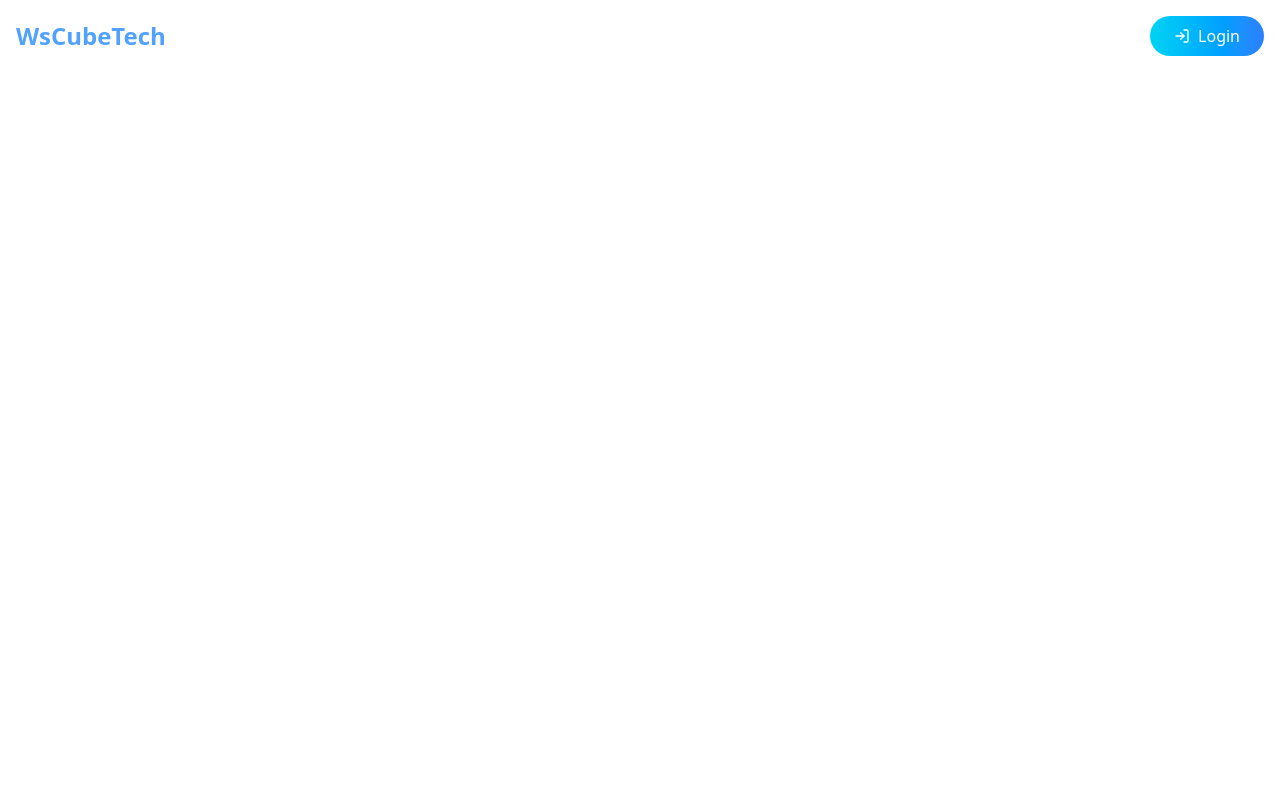
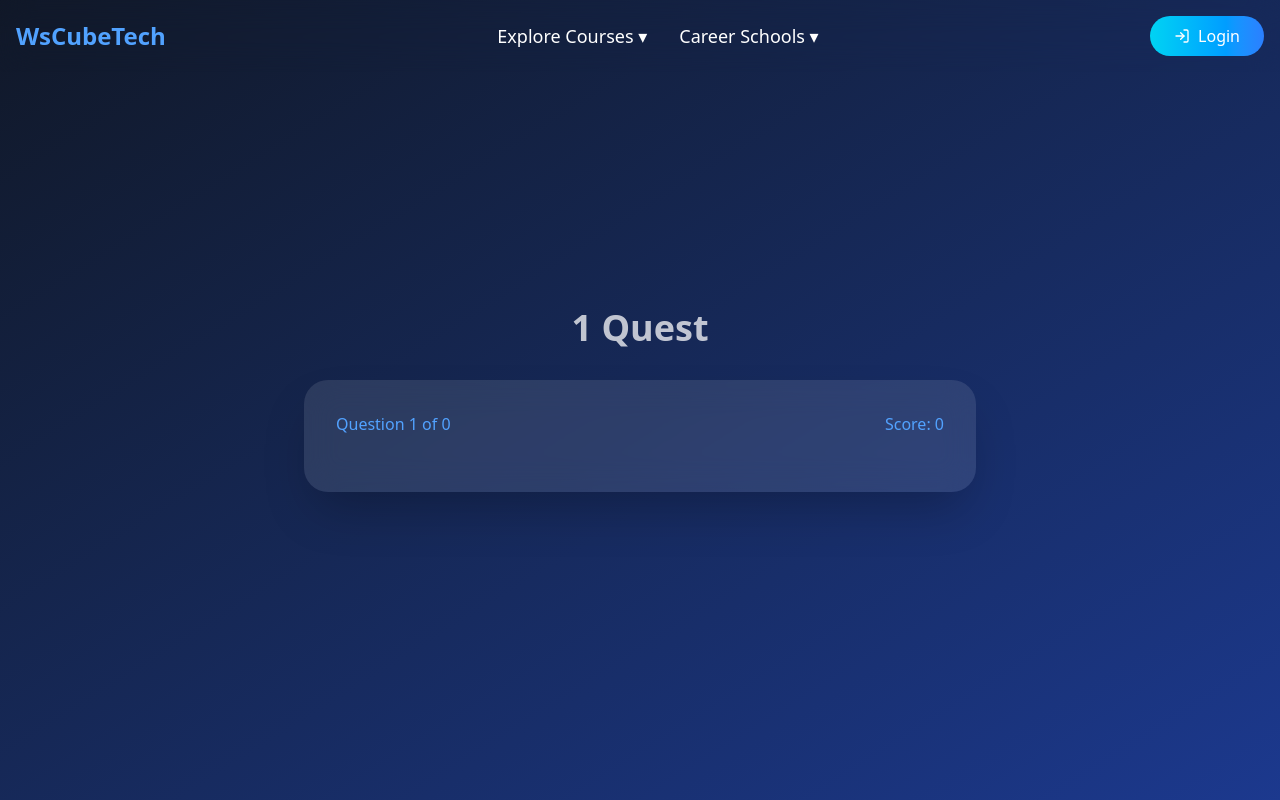
Before and after one commit to Rrahullkumar/Tryst-IITd-Hackathon, a React (Vite) app in the folder wsCube/: page /quest/1 in a window 1280 px wide. Built offline with nearby package versions, Linux system fonts and the light colour scheme.

Commit message:
quiz integration

```diff
--- a/wsCube/package.json
+++ b/wsCube/package.json
@@ -15,8 +15,10 @@
     "@monaco-editor/react": "^4.7.0",
     "@splinetool/react-spline": "^4.0.0",
     "@tailwindcss/vite": "^4.0.12",
+    "chart.js": "^4.4.8",
     "framer-motion": "^12.4.12",
     "react": "^19.0.0",
+    "react-chartjs-2": "^5.3.0",
     "react-confetti": "^6.4.0",
     "react-dom": "^19.0.0",
     "react-icons": "^5.5.0",
--- a/wsCube/src/App.jsx
+++ b/wsCube/src/App.jsx
@@ -15,7 +15,8 @@ import HtmlBasics from "./Pages/Activities/HtmlActivity";
 import Leaderboard from "./components/Leaderboard";
 import { MultiplayerProvider } from "./features/MultiplayerChallenge/multiplayerContext.jsx";
 import { PointsProvider } from "./features/GameSystem/PointsContext";
-
+import Quest from "./components/Quest";
+import Result from './components/Result';
 
 function App() {
   const [user, setUser] = useState(null);
@@ -99,6 +100,10 @@ function App() {
                   }
                 />
 
+                <Route path="/quest/:questType" element={<Quest />} />
+
+                <Route path="/result" element={<Result />} />
+
                 {/* Protected Route: Island Dashboard */}
                 <Route
                   path="/island/:islandId"
--- a/wsCube/src/components/IslandDashboard.jsx
+++ b/wsCube/src/components/IslandDashboard.jsx
@@ -3,7 +3,7 @@ import { useState, useEffect } from "react";
 import { motion } from "framer-motion";
 import Spline from "@splinetool/react-spline";
 import AIAssistant from "./AIAssistant";
-import { useParams } from "react-router-dom";
+import { useParams, useNavigate } from "react-router-dom";
 
 const ISLAND_SCENES = {
   "web-dev": "https://prod.spline.design/EQ2siQLXgHSmqmKq/scene.splinecode",
@@ -15,23 +15,23 @@ const ISLAND_SCENES = {
 
 const DEFAULT_QUESTS = {
   "web-dev": [
-    { title: "HTML Basics", description: "Learn the fundamentals of HTML." },
-    { title: "CSS Styling", description: "Master CSS for beautiful designs." },
+    { title: "HTML Basics", description: "Learn the fundamentals of HTML.", type: "html" },
+    { title: "CSS Styling", description: "Master CSS for beautiful designs.", type: "css" },
   ],
   "digital-marketing": [
-    { title: "SEO Basics", description: "Learn how to optimize for search engines." },
-    { title: "Social Media", description: "Master social media marketing." },
+    { title: "SEO Basics", description: "Learn how to optimize for search engines.", type: "seo" },
+    { title: "Social Media", description: "Master social media marketing.", type: "social-media" },
   ],
   // Add quests for other islands
 };
 
 const IslandDashboard = ({ user }) => {
   const { islandId } = useParams();
+  const navigate = useNavigate();
 
   // Ensure user.progress is defined
   const [progress, setProgress] = useState(user?.progress?.[islandId] || 0);
   const [difficulty, setDifficulty] = useState(user?.aiSettings?.difficulty || 1.0);
-  const [activeQuest, setActiveQuest] = useState(null);
 
   // Get quests for the current island or use default quests
   const QUESTS = DEFAULT_QUESTS[islandId] || [];
@@ -44,6 +44,10 @@ const IslandDashboard = ({ user }) => {
         ? difficulty * 0.8
         : difficulty;
     setDifficulty(Math.min(Math.max(newDifficulty, 0.5), 2.0));
+  };
+
+  const handleQuestClick = (quest) => {
+    navigate(`/quest/${quest.type}`, { state: { quest } });
   };
 
   return (
@@ -88,7 +92,7 @@ const IslandDashboard = ({ user }) => {
             key={index}
             whileHover={{ y: -10 }}
             className="bg-black/50 p-6 rounded-2xl backdrop-blur-md cursor-pointer"
-            onClick={() => setActiveQuest(quest)}
+            onClick={() => handleQuestClick(quest)}
           >
             <h3 className="text-xl font-bold mb-2">{quest.title}</h3>
             <p className="text-sm opacity-75">{quest.description}</p>
--- /dev/null
+++ b/wsCube/src/components/Quest.jsx
@@ -0,0 +1,175 @@
+// src/components/Quest.jsx
+import { useState } from "react";
+import { useNavigate, useParams } from "react-router-dom";
+
+const Quest = () => {
+  const { questType } = useParams();
+  const navigate = useNavigate();
+  const [currentQuestion, setCurrentQuestion] = useState(0);
+  const [score, setScore] = useState(0);
+
+  const quizzes = {
+    html: [
+      {
+        question: "What does HTML stand for?",
+        options: [
+          "Hyper Text Markup Language",
+          "Home Tool Markup Language",
+          "Hyperlinks and Text Markup Language",
+        ],
+        correctAnswer: "Hyper Text Markup Language",
+      },
+      {
+        question: "Which tag is used to create a hyperlink?",
+        options: ["<a>", "<link>", "<href>"],
+        correctAnswer: "<a>",
+      },
+      {
+        question: "What is the correct HTML element for the largest heading?",
+        options: ["<h6>", "<heading>", "<h1>"],
+        correctAnswer: "<h1>",
+      },
+      {
+        question: "Which HTML attribute specifies an alternate text for an image?",
+        options: ["src", "alt", "title"],
+        correctAnswer: "alt",
+      },
+      {
+        question: "Which HTML element defines the document's body?",
+        options: ["<body>", "<head>", "<html>"],
+        correctAnswer: "<body>",
+      },
+    ],
+    css: [
+      {
+        question: "What does CSS stand for?",
+        options: [
+          "Computer Style Sheets",
+          "Cascading Style Sheets",
+          "Creative Style Sheets",
+        ],
+        correctAnswer: "Cascading Style Sheets",
+      },
+      {
+        question: "Which property is used to change the background color?",
+        options: ["color", "background-color", "bgcolor"],
+        correctAnswer: "background-color",
+      },
+      {
+        question: "How do you add a shadow to text?",
+        options: ["text-shadow", "font-shadow", "shadow-effect"],
+        correctAnswer: "text-shadow",
+      },
+      {
+        question: "Which CSS property controls the text size?",
+        options: ["text-style", "font-size", "text-size"],
+        correctAnswer: "font-size",
+      },
+      {
+        question: "How do you make a list not display bullets?",
+        options: ["list-style: none", "list: no-bullet", "bullet-points: none"],
+        correctAnswer: "list-style: none",
+      },
+    ],
+  };
+
+  const quiz = quizzes[questType?.toLowerCase()] || [];
+
+  const handleAnswer = (answer) => {
+    if (!quiz.length) return;
+
+    if (answer === quiz[currentQuestion].correctAnswer) {
+      setScore(prev => prev + 1);
+    }
+
+    if (currentQuestion < quiz.length - 1) {
+      setCurrentQuestion(prev => prev + 1);
+    } else {
+      navigate('/result', {
+        state: {
+          score,
+          total: quiz.length,
+          questType,
+          recommendations: generateRecommendations(score, quiz.length)
+        }
+      });
+    }
+  };
+
+  const generateRecommendations = (score, total) => {
+    const percentage = (score / total) * 100;
+    const baseRecs = {
+      html: [
+        "Interactive HTML course on CodeAcademy",
+        "MDN Web Docs HTML guide",
+        "HTML5 Semantic Elements tutorial"
+      ],
+      css: [
+        "CSS Grid Masterclass",
+        "Flexbox Froggy game",
+        "Advanced CSS Animations course"
+      ]
+    };
+
+    if (percentage >= 80) return [
+      "Advanced Topics:",
+      ...baseRecs[questType.toLowerCase()].slice(1),
+      "Web Components Tutorial",
+      "CSS-in-JS Fundamentals"
+    ];
+
+    if (percentage >= 50) return [
+      "Intermediate Learning:",
+      ...baseRecs[questType.toLowerCase()],
+      "Responsive Design Patterns"
+    ];
+
+    return [
+      "Foundation Building:",
+      "HTML Basics Crash Course",
+      "CSS Selectors Mastery",
+      "Box Model Deep Dive",
+      "FreeCodeCamp Responsive Web Design"
+    ];
+  };
+
+  return (
+    <div className="min-h-screen bg-gradient-to-br from-gray-900 to-blue-900 flex flex-col items-center justify-center text-white p-8">
+      <div className="max-w-2xl w-full space-y-8">
+        <h1 className="text-4xl font-bold text-center mb-8 animate-pulse">
+          {questType} Quest
+        </h1>
+
+        <div className="bg-white/10 backdrop-blur-lg rounded-3xl p-8 shadow-2xl">
+          <div className="flex justify-between mb-6 text-blue-400">
+            <span>Question {currentQuestion + 1} of {quiz.length}</span>
+            <span>Score: {score}</span>
+          </div>
+
+          {quiz[currentQuestion] && (
+            <div className="space-y-6">
+              <h2 className="text-2xl font-semibold">
+                {quiz[currentQuestion].question}
+              </h2>
+
+              <div className="grid gap-4">
+                {quiz[currentQuestion].options.map((option, index) => (
+                  <button
+                    key={index}
+                    className="p-4 bg-white/5 rounded-xl hover:bg-white/10 transition-all
+                             transform hover:scale-[1.02] active:scale-95"
+                    onClick={() => handleAnswer(option)}
+                  >
+                    {option}
+                  </button>
+                ))}
+              </div>
+            </div>
+          )}
+        </div>
+      </div>
+    </div>
+  );
+};
+
+export default Quest;
--- /dev/null
+++ b/wsCube/src/components/Result.jsx
@@ -0,0 +1,86 @@
+// src/components/Result.jsx
+import { useLocation, useNavigate } from "react-router-dom";
+import { Doughnut } from 'react-chartjs-2';
+import { Chart as ChartJS, ArcElement, Tooltip, Legend } from 'chart.js';
+import { motion } from "framer-motion";
+
+ChartJS.register(ArcElement, Tooltip, Legend);
+
+const Result = () => {
+  const { state } = useLocation();
+  const navigate = useNavigate();
+  const { score, total, questType, recommendations } = state || {};
+
+  const data = {
+    labels: ['Correct', 'Incorrect'],
+    datasets: [{
+      data: [score, total - score],
+      backgroundColor: ['#3B82F6', '#1E293B'],
+      hoverBackgroundColor: ['#2563EB', '#0F172A'],
+      borderWidth: 0,
+    }]
+  };
+
+  return (
+    <div className="min-h-screen bg-gradient-to-br from-gray-900 to-blue-900 flex flex-col items-center justify-center p-8">
+      <motion.div
+        initial={{ opacity: 0, y: 20 }}
+        animate={{ opacity: 1, y: 0 }}
+        className="max-w-4xl w-full space-y-8"
+      >
+        <h1 className="text-4xl font-bold text-center text-white mb-8">
+          {questType} Quest Results
+        </h1>
+
+        <div className="grid md:grid-cols-2 gap-8">
+          {/* Chart Section */}
+          <div className="bg-white/10 backdrop-blur-lg rounded-3xl p-8">
+            <h2 className="text-2xl font-semibold mb-6 text-blue-400">
+              Performance Overview
+            </h2>
+            <div className="max-w-xs mx-auto">
+              <Doughnut data={data} />
+            </div>
+            <div className="mt-6 text-center text-xl font-bold">
+              {score}/{total} Correct Answers
+            </div>
+          </div>
+
+          {/* Recommendations */}
+          <div className="bg-white/10 backdrop-blur-lg rounded-3xl p-8">
+            <h2 className="text-2xl font-semibold mb-6 text-green-400">
+              AI Learning Path
+            </h2>
+            <div className="space-y-4">
+              {recommendations?.map((rec, index) => (
+                <motion.div
+                  key={index}
+                  initial={{ x: -20 }}
+                  animate={{ x: 0 }}
+                  className="p-4 bg-white/5 rounded-lg hover:bg-white/10 transition-colors"
+                >
+                  <div className="flex items-center gap-3">
+                    <div className="h-2 w-2 bg-blue-400 rounded-full" />
+                    <span>{rec}</span>
+                  </div>
+                </motion.div>
+              ))}
+            </div>
+          </div>
+        </div>
+
+        <div className="flex justify-center mt-8">
+          <button
+            onClick={() => navigate(-1)}
+            className="px-8 py-3 bg-blue-600 hover:bg-blue-700 rounded-xl font-semibold
+                     transition-all transform hover:scale-105 active:scale-95"
+          >
+            Back to Dashboard
+          </button>
+        </div>
+      </motion.div>
+    </div>
+  );
+};
+
+export default Result;
```
Also changed, not shown: 1 other file (tests, documents, lock files or other folders).
